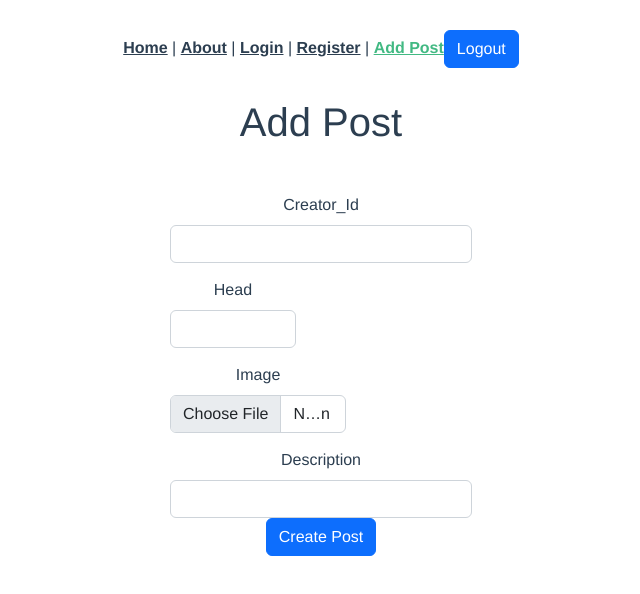
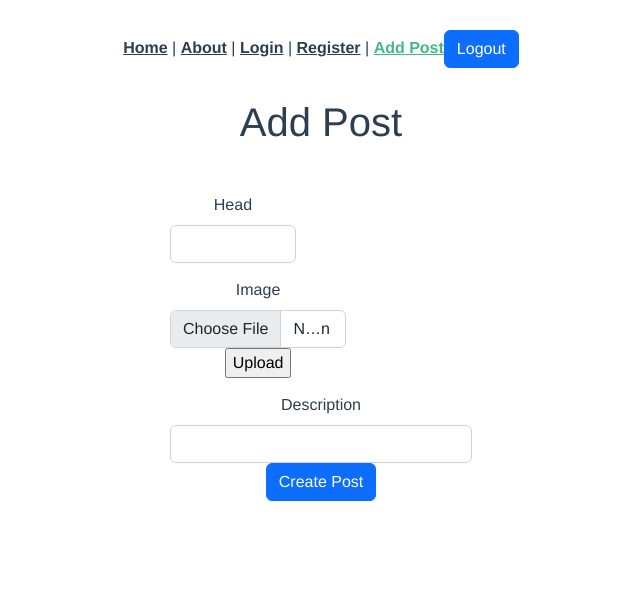
Before and after one commit to Day-off/e-shop-frontend, a Vue app: page /create in a window 1280 px wide. Shown: the top 594 px of the page, without its empty margins (319-959 px from the left). Built offline with nearby package versions, Linux system fonts and the light colour scheme.

Commit message:
Upload images.

```diff
--- a/src/views/CreatePostView.vue
+++ b/src/views/CreatePostView.vue
@@ -3,17 +3,14 @@
     <div class="col-sm-3 mx-auto">
       <h1>Add Post</h1>
       <br>
-      <div class="col-15">
-        <label for="inputUser" class="form-label">Creator_Id</label>
-        <input type="text" class="form-control" id="inputUser" v-model="posts.userId">
-      </div>
       <div class="col-md-5">
         <label for="inputHead" class="form-label">Head</label>
         <input type="text" class="form-control" id="inputHead" v-model="posts.head">
       </div>
       <div class="col-md-7">
-          <label for="inputImageLink" class="form-label">Image</label>
-          <input type="file" class="form-control" id="inputImageLink">
+        <label for="inputImage" class="form-label">Image</label>
+        <input type="file" ref="uploadImage" @change="onImageUpload()" class="form-control" required id="inputImage">
+        <input type="button" @click="startUpload" name="Upload" value="Upload">
       </div>
       <div class="col-12">
         <label for="inputDescription" class="form-label">Description</label>
@@ -29,6 +26,7 @@
 <script>
 import axios from "axios";
 import VueJwtDecode from "vue-jwt-decode";
+import router from "@/router";
 
 export default {
   data(){
@@ -37,8 +35,10 @@ export default {
         userId: null,
         head: null,
         description: null,
-        imageLink: null,
-      }
+        imageId: null,
+      },
+      formData: null,
+      uploaded: false
     }
   },
   methods: {
@@ -46,12 +46,30 @@ export default {
       let token = JSON.parse(localStorage.getItem("token"))
       if (token != null) {
         let userData = VueJwtDecode.decode(token);
-        this.posts.head = userData["head"]
+        this.posts.userId = userData["id"]
         this.posts = axios.post('/api/posts', this.posts)
       }
       else alert("User not logged in.")
-    }
-  }
+      router.back()
+    },
+    onImageUpload() {
+      let file = this.$refs.uploadImage.files[0];
+      this.formData = new FormData();
+      this.formData.append("file", file);
+    },
+    startUpload() {
+      axios({
+        url: "/api/public/images",
+        method: "POST",
+        data: this.formData,
+        headers: {
+          Accept: "application/json",
+          "Content-Type": "multipart/form-data"
+        },
+      })
+      this.uploaded = true;
+    },
+  },
 };
 </script>
 
--- a/src/views/RegisterView.vue
+++ b/src/views/RegisterView.vue
@@ -21,7 +21,7 @@
           <input type="password" class="form-control" id="inputPassword" v-model="posts.password" style="margin-bottom: 10px">
         </div>
         <div class="col-12">
-          <button type="submit" class="btn btn-primary">Create account</button>
+          <router-link to="/login"><button type="submit" class="btn btn-primary" v-on:click=postData>Create account</button></router-link>
         </div>
       </form>
     </div>
@@ -39,7 +39,7 @@ export default {
         lastName: null,
         email: null,
         password: null
-      }
+      },
     }
   },
   methods: {
```
Lines whose indentation alone changed are shown as unchanged.
